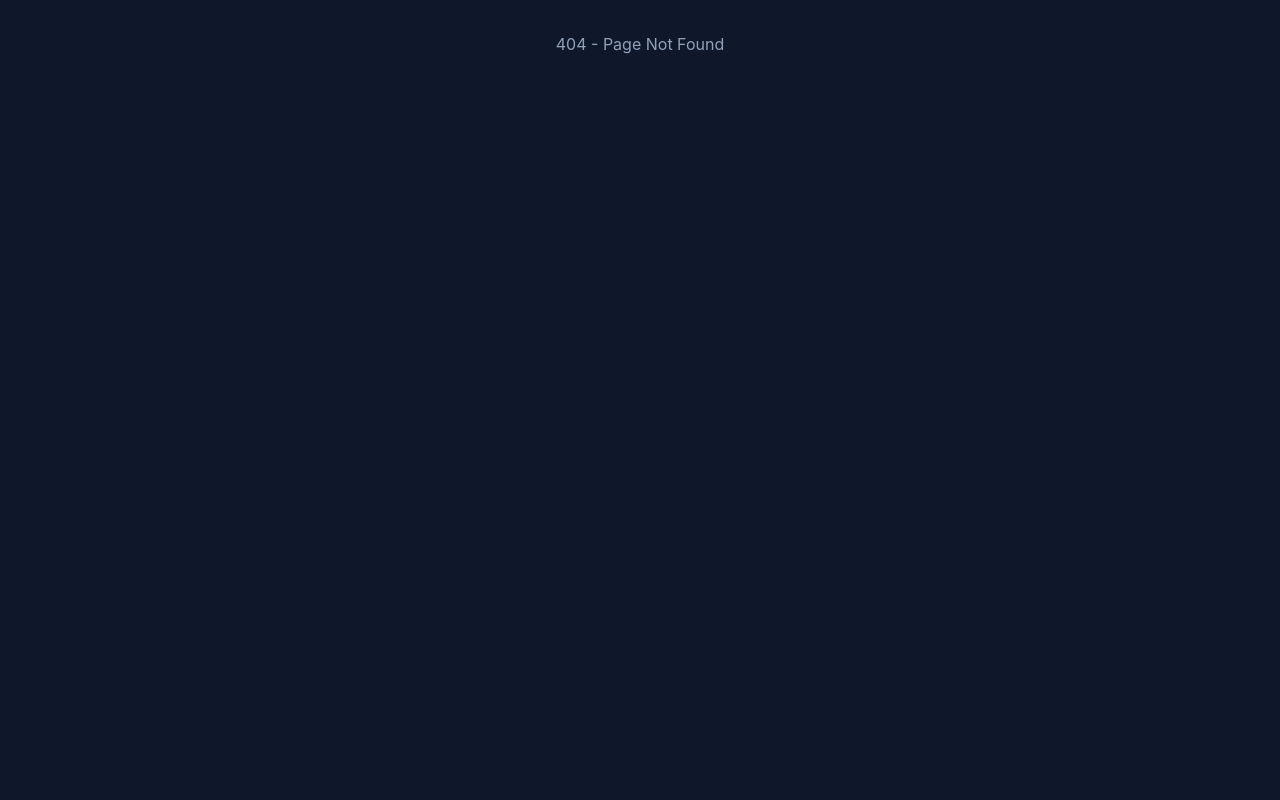
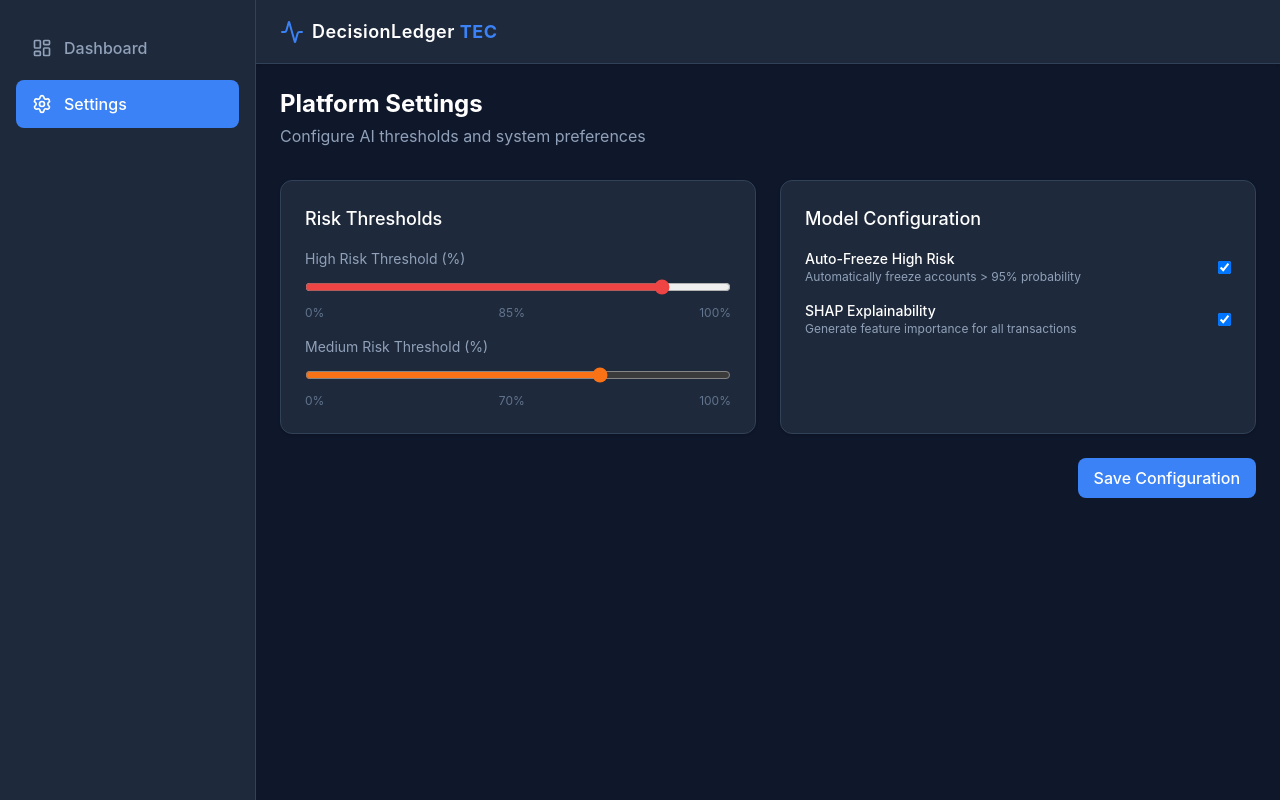
Before and after one commit to manishns2007/te, a React (Vite) app in the folder decisionledger-tec/frontend/: page /settings in a window 1280 px wide. Before the commit this address had no page. Built offline with nearby package versions, Linux system fonts and the light colour scheme.

Commit message:
frontend : new

```diff
--- a/decisionledger-tec/frontend/src/App.tsx
+++ b/decisionledger-tec/frontend/src/App.tsx
@@ -5,6 +5,7 @@ import DashboardLayout from './layouts/DashboardLayout';
 import LandingPage from './pages/LandingPage';
 import Dashboard from './pages/Dashboard';
 import DecisionConsole from './pages/DecisionConsole';
+import Settings from './pages/Settings';
 
 const NotFound = () => <div className="p-8 text-center text-slate-400">404 - Page Not Found</div>;
 
@@ -18,6 +19,7 @@ function App() {
         <Route element={<DashboardLayout />}>
           <Route path="/dashboard" element={<Dashboard />} />
           <Route path="/decision/:transactionId" element={<DecisionConsole />} />
+          <Route path="/settings" element={<Settings />} />
         </Route>
         <Route path="*" element={<NotFound />} />
       </Routes>
--- a/decisionledger-tec/frontend/src/components/Sidebar.tsx
+++ b/decisionledger-tec/frontend/src/components/Sidebar.tsx
@@ -4,9 +4,7 @@ import { LayoutDashboard, FileText, Settings, Info } from 'lucide-react';
 export default function Sidebar() {
   const navItems = [
     { name: 'Dashboard', path: '/dashboard', icon: <LayoutDashboard size={20} /> },
-    { name: 'Decision Console', path: '/decision/placeholder', icon: <FileText size={20} /> },
-    { name: 'Settings', path: '/settings', icon: <Settings size={20} />, disabled: true },
-    { name: 'About', path: '/about', icon: <Info size={20} /> },
+    { name: 'Settings', path: '/settings', icon: <Settings size={20} /> },
   ];
 
   return (
--- a/decisionledger-tec/frontend/src/pages/LandingPage.tsx
+++ b/decisionledger-tec/frontend/src/pages/LandingPage.tsx
@@ -41,9 +41,9 @@ export default function LandingPage() {
                 Launch Dashboard
                 <Activity size={18} />
               </Link>
-              <button className="px-6 py-3 rounded-lg bg-slate-800 hover:bg-slate-700 text-white font-medium transition-colors border border-slate-700">
+              <a href="#architecture" className="px-6 py-3 rounded-lg bg-slate-800 hover:bg-slate-700 text-white font-medium transition-colors border border-slate-700">
                 View Architecture
-              </button>
+              </a>
             </div>
           </motion.div>
 
@@ -90,7 +90,7 @@ export default function LandingPage() {
 
         </div>
 
-        <div className="mt-32 pb-20">
+        <div id="architecture" className="mt-32 pb-20">
           <div className="text-center mb-16">
             <h2 className="text-3xl font-bold text-white mb-4">Enterprise Grade Telemetry</h2>
             <p className="text-slate-400 max-w-2xl mx-auto">Unify your cybersecurity signals with transactional data to stop fraud before it happens.</p>
--- /dev/null
+++ b/decisionledger-tec/frontend/src/pages/Settings.tsx
@@ -0,0 +1,58 @@
+import { PageHeader } from '../components/PageHeader';
+import { Card } from '../components/Card';
+import { Button } from '../components/Button';
+import { motion } from 'framer-motion';
+
+export default function Settings() {
+  return (
+    <motion.div initial={{ opacity: 0 }} animate={{ opacity: 1 }} className="pb-12">
+      <PageHeader title="Platform Settings" subtitle="Configure AI thresholds and system preferences" />
+
+      <div className="grid grid-cols-1 md:grid-cols-2 gap-6 mt-8">
+        <Card className="p-6">
+          <h3 className="text-lg font-medium text-white mb-4">Risk Thresholds</h3>
+          <div className="space-y-4">
+            <div>
+              <label className="text-sm text-slate-400 block mb-2">High Risk Threshold (%)</label>
+              <input type="range" min="0" max="100" defaultValue="85" className="w-full accent-risk-red" />
+              <div className="flex justify-between text-xs text-slate-500 mt-1">
+                <span>0%</span><span>85%</span><span>100%</span>
+              </div>
+            </div>
+            <div>
+              <label className="text-sm text-slate-400 block mb-2">Medium Risk Threshold (%)</label>
+              <input type="range" min="0" max="100" defaultValue="70" className="w-full accent-risk-orange" />
+              <div className="flex justify-between text-xs text-slate-500 mt-1">
+                <span>0%</span><span>70%</span><span>100%</span>
+              </div>
+            </div>
+          </div>
+        </Card>
+
+        <Card className="p-6">
+          <h3 className="text-lg font-medium text-white mb-4">Model Configuration</h3>
+          <div className="space-y-4">
+            <div className="flex items-center justify-between">
+              <div>
+                <p className="text-sm font-medium text-white">Auto-Freeze High Risk</p>
+                <p className="text-xs text-slate-400">Automatically freeze accounts &gt; 95% probability</p>
+              </div>
+              <input type="checkbox" defaultChecked className="toggle" />
+            </div>
+            <div className="flex items-center justify-between">
+              <div>
+                <p className="text-sm font-medium text-white">SHAP Explainability</p>
+                <p className="text-xs text-slate-400">Generate feature importance for all transactions</p>
+              </div>
+              <input type="checkbox" defaultChecked className="toggle" />
+            </div>
+          </div>
+        </Card>
+
+        <div className="md:col-span-2 flex justify-end">
+          <Button variant="primary">Save Configuration</Button>
+        </div>
+      </div>
+    </motion.div>
+  );
+}
```
